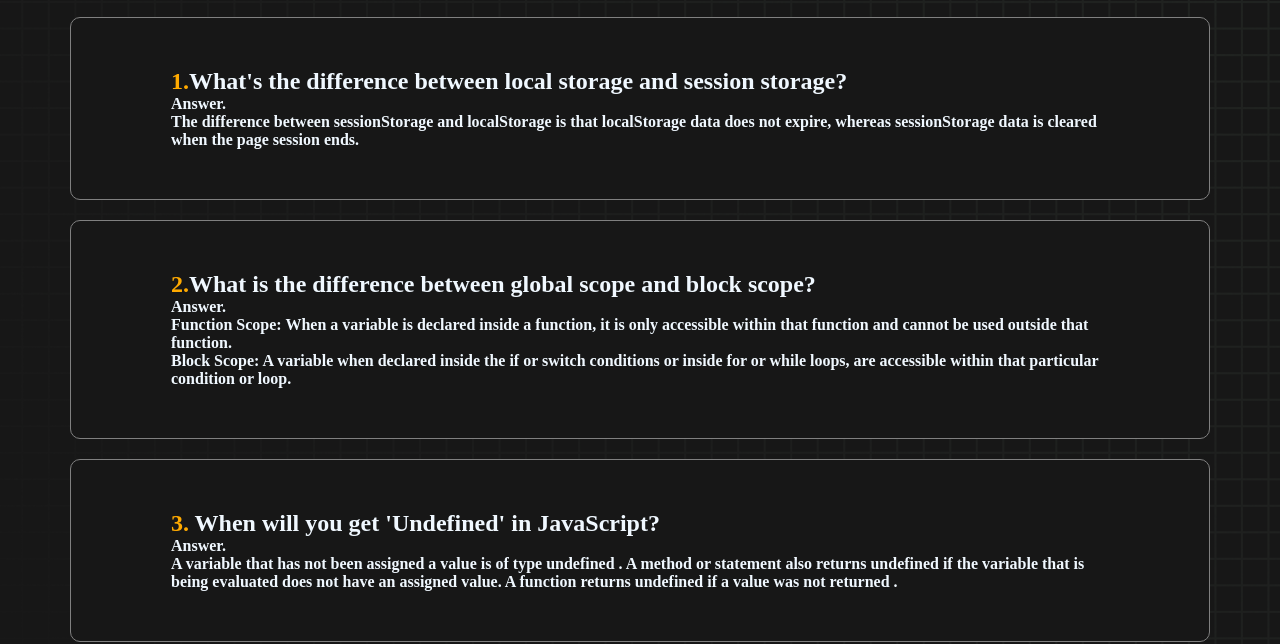
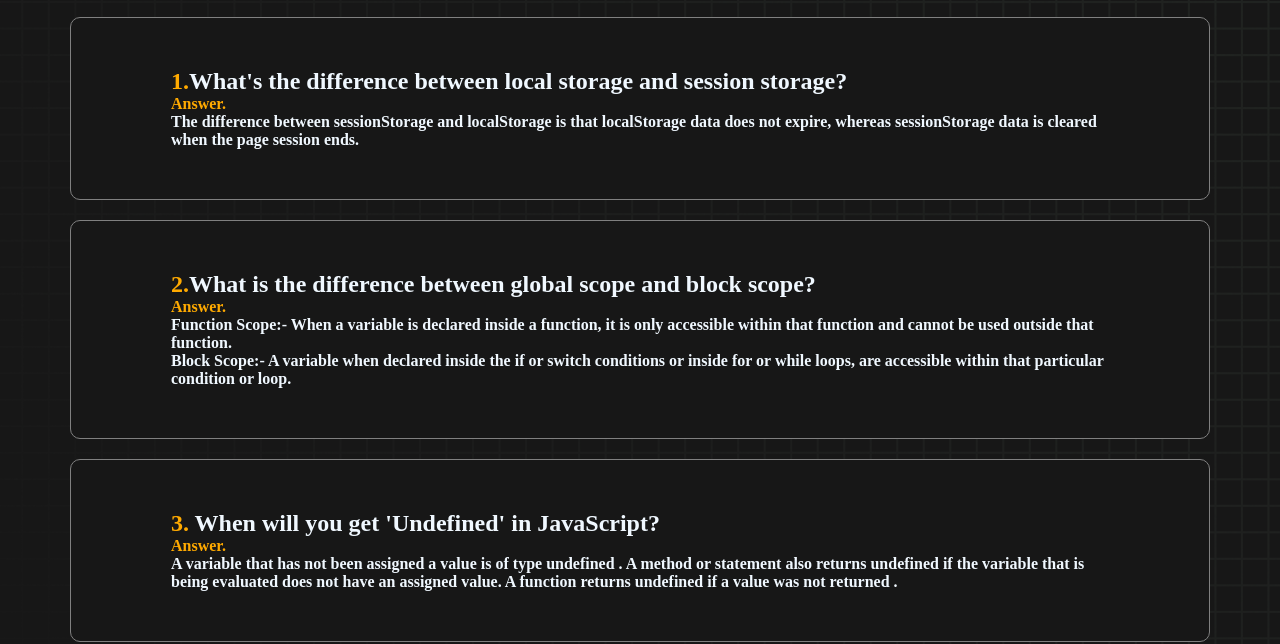
Before and after one commit to Crybaby07/assingment-seven, a plain HTML site: page Blogs.html in a window 1280 px wide. Shown: the part 191-835 px from the top of the page. Drawn offline with Linux system fonts and the light colour scheme.

Commit message:
blog page work finished

```diff
--- a/Blogs.html
+++ b/Blogs.html
@@ -15,20 +15,20 @@
     <main>
         <div class="blog">
             <h2><span class="highlight">1.</span>What's the difference between local storage and session storage?</h2>
-            <h4>Answer.
+            <h4><span class="highlight">Answer.</span>
                 <br>The difference between sessionStorage and localStorage is that localStorage data does not expire, whereas sessionStorage data is cleared when the page session ends.
             </h4>
         </div>
         <div class="blog">
             <h2><span class="highlight">2.</span>What is the difference between global scope and block scope?</h2>
-            <h4>Answer.
-            <br> Function Scope: When a variable is declared inside a function, it is only accessible within that function and cannot be used outside that function.
-            <br> Block Scope: A variable when declared inside the if or switch conditions or inside for or while loops, are accessible within that particular condition or loop.
+            <h4><span class="highlight">Answer.</span>
+            <br> Function Scope:- When a variable is declared inside a function, it is only accessible within that function and cannot be used outside that function.
+            <br> Block Scope:- A variable when declared inside the if or switch conditions or inside for or while loops, are accessible within that particular condition or loop.
          </h4>
         </div>
         <div class="blog">
             <h2><span class="highlight">3.</span> When will you get 'Undefined' in JavaScript?</h2>
-            <h4>Answer.
+            <h4><span class="highlight">Answer.</span>
             <br> A variable that has not been assigned a value is of type undefined . A method or statement also returns undefined if the variable that is being evaluated does not have an assigned value. A function returns undefined if a value was not returned .
             </h4>
         </div>
```
